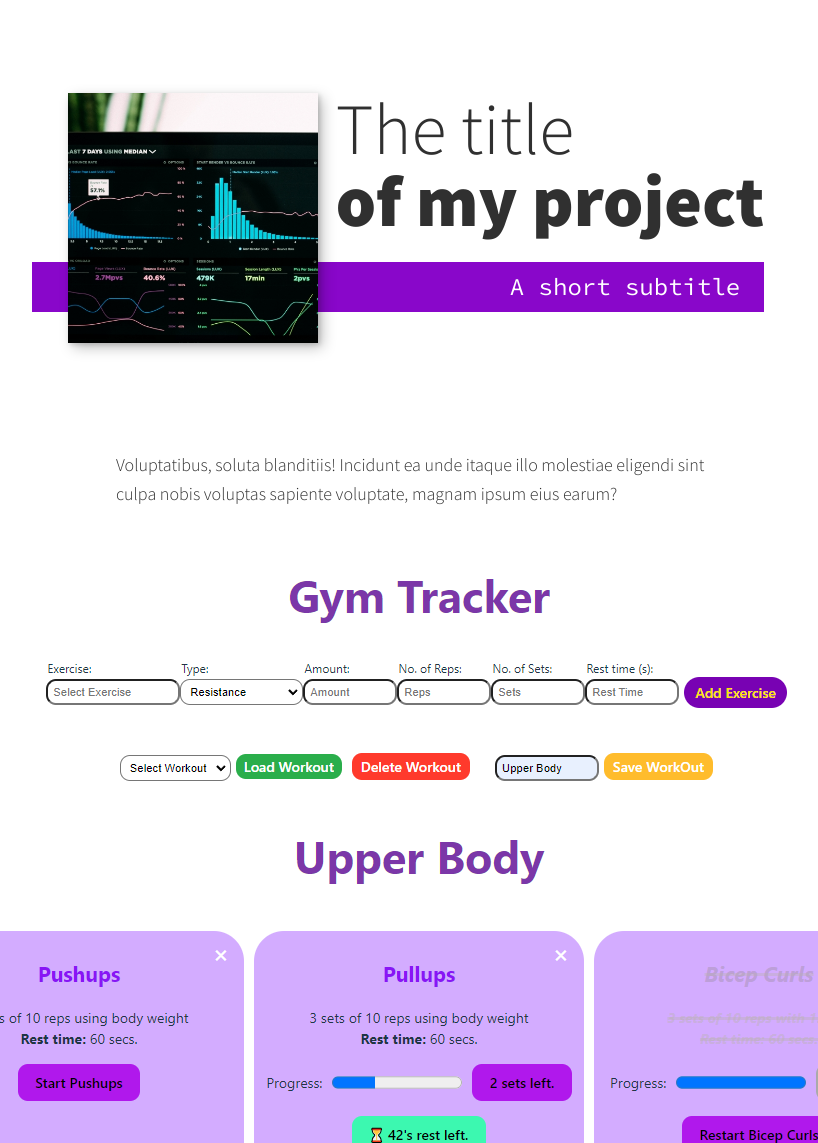
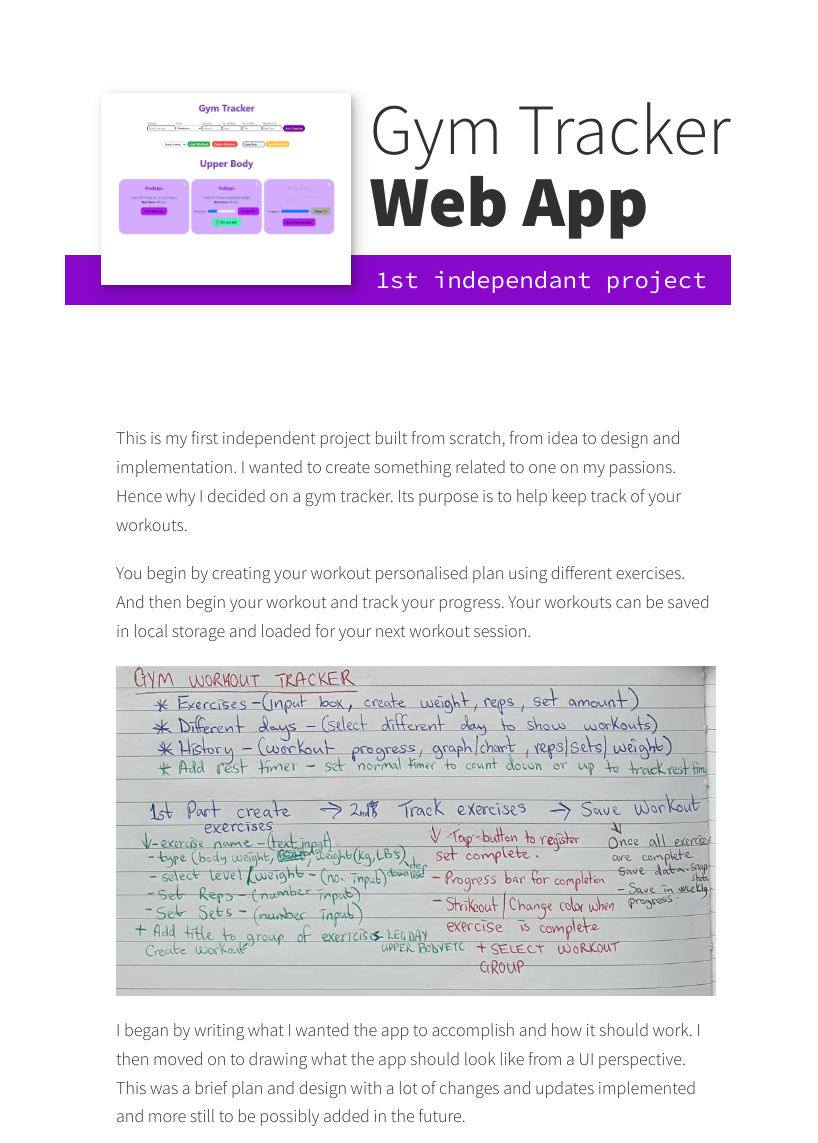
Before and after one commit to dav15jr/Web-Portfolio, a website built with Vite: page pages/gym-tracker.html in a window 1280 px wide. Shown: the part 53-1196 px from the top of the page, without its empty margins (224-1042 px from the left). Built offline with nearby package versions, Linux system fonts and the light colour scheme; files whose address does not match are found by name.

Commit message:
Added description text to main portflio project page. Added images of plan and design of project.

```diff
--- a/css/style.css
+++ b/css/style.css
@@ -330,7 +330,6 @@ header {
 .about-me {
     max-width: 1000px;
     margin: 0 auto;
-
 }
 
 .about-me__img {
@@ -433,7 +432,6 @@ header {
     opacity: 0.90;
 }
 
-
 /* footer */
 .footer {
     background: #ffffff;
@@ -485,13 +483,24 @@ header {
     margin: 0 auto;
     display: flex;
     flex-direction: column;
+    gap: 10px;
 }
 
-.portfolio-item-individual p {
+.portfolio-item-individual p,
+.portfolio-item-individual img {
     max-width: 600px;
-    margin-left: auto;
-    margin-right: auto;
+    padding: 0;
+    margin: 5px auto;
+    transition: .7s ease;
 }
 .portfolio-item-individual a {
     align-self: center;
 }
+.zoom_img:hover {
+    align-self: center;
+    transition: .7s ease;
+    transform: scale(1.5);
+    border:1px solid;
+    border-color: #cb05f3;
+    opacity: .9;
+}
--- a/pages/gym-tracker.html
+++ b/pages/gym-tracker.html
@@ -35,20 +35,24 @@
 
         <section class="intro">
             <h1 class="section__title section__title--intro">
-                The title <strong>of my project</strong>
+                Gym Tracker<strong>Web App</strong>
             </h1>
-            <p class="section__subtitle section__subtitle--intro">A short subtitle</p>
-            <img src="/img/portfolio-09.jpg" alt="" class="intro__img">
+            <p class="section__subtitle section__subtitle--intro">1st independant project</p>
+            <img src="/img/gym-tracker.png" alt="" class="intro__img">
         </section>
 
         <div class="portfolio-item-individual">
-            <p>Voluptatibus, soluta blanditiis! Incidunt ea unde itaque illo molestiae eligendi sint culpa nobis voluptas sapiente voluptate, magnam ipsum eius earum?</p>
-            <img src="/img/gym-tracker.png" alt="">
-            <p>Lorem, ipsum dolor sit amet consectetur adipisicing elit. Saepe et amet tenetur! Fugit sequi optio corrupti fugiat ducimus consequatur incidunt?</p>
-            <p>Voluptatibus, soluta blanditiis! Incidunt ea unde itaque illo molestiae eligendi sint culpa nobis voluptas sapiente voluptate, magnam ipsum eius earum?</p>
+            <p>This is my first independent project built from scratch, from idea to design and implementation. I wanted to create something related to one on my passions. Hence why I decided on a gym tracker. Its purpose is to help keep track of your workouts.</p>
+            <p>You begin by creating your workout personalised plan using different exercises. And then begin your workout and track your progress. Your workouts can be saved in local storage and loaded for your next workout session. </p>
+            <img src="/img/gym plan 01.jpeg" alt="" >
+            <p>I began by writing what I wanted the app to accomplish and how it should work. I then moved on to drawing what the app should look like from a UI perspective. This was a brief plan and design with a lot of changes and updates implemented and more still to be possibly added in the future.</p>
+            <img src="/img/gym plan 02.jpeg" alt="">
+            <p>I then moved on to drawing what the app should look like from a UI perspective. This was a brief plan and design with a lot of changes and updates implemented and more still to be possibly added in the future.</p>
+            <img src="/img/gym-tracker.png" alt=""  class="zoom_img">
+            <p>As this was my first independent project I started with the basics (Html, Css and JS). I then later on started implementing React & TypeScript into the project to improve and enhance its functionality.</p>
+            <p> Using a lot of what I had learnt in my previous tutorial projects and some new concepts that I had to learn along the way. The current version works well but has space for improvement and additional features. </p>
             <a href="https://gym-trackr.netlify.app/" target="_blank" class="footer__link">Try it out HERE!</a>
         </div>
-
 
         <!-- Footer -->
         <footer class="footer">
```
Also changed, not shown: index.html (+1 -1 lines), img/devjane.png (deleted), img/gym plan 01.jpeg (added), img/gym plan 02.jpeg (added).
